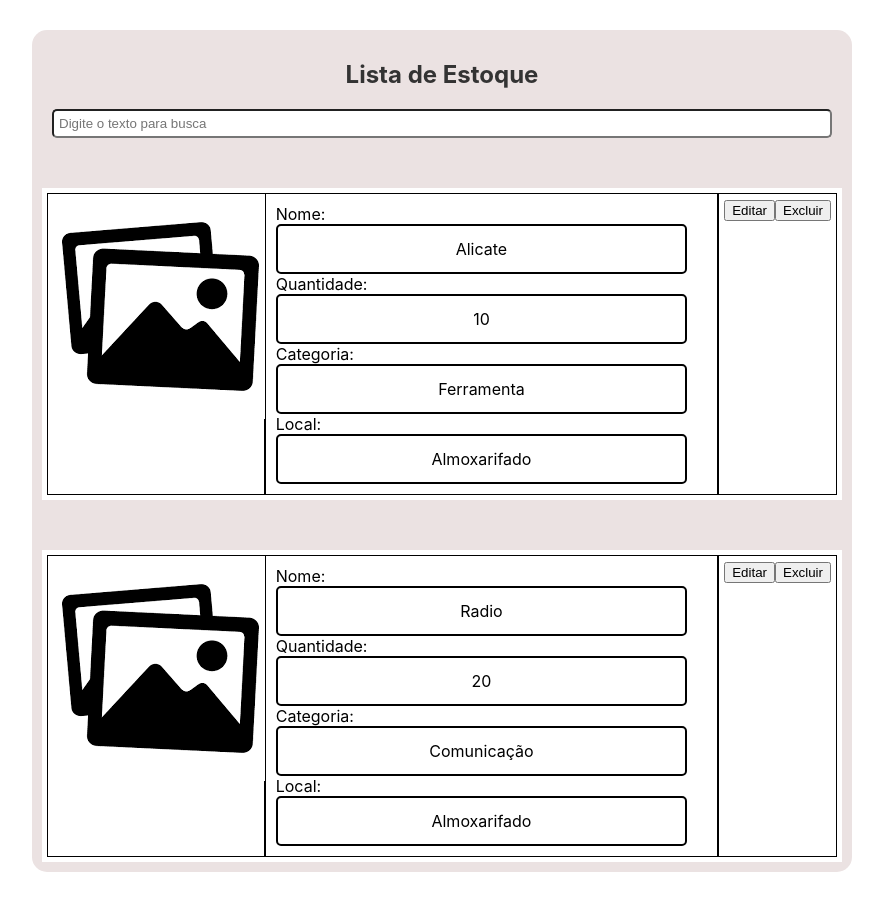
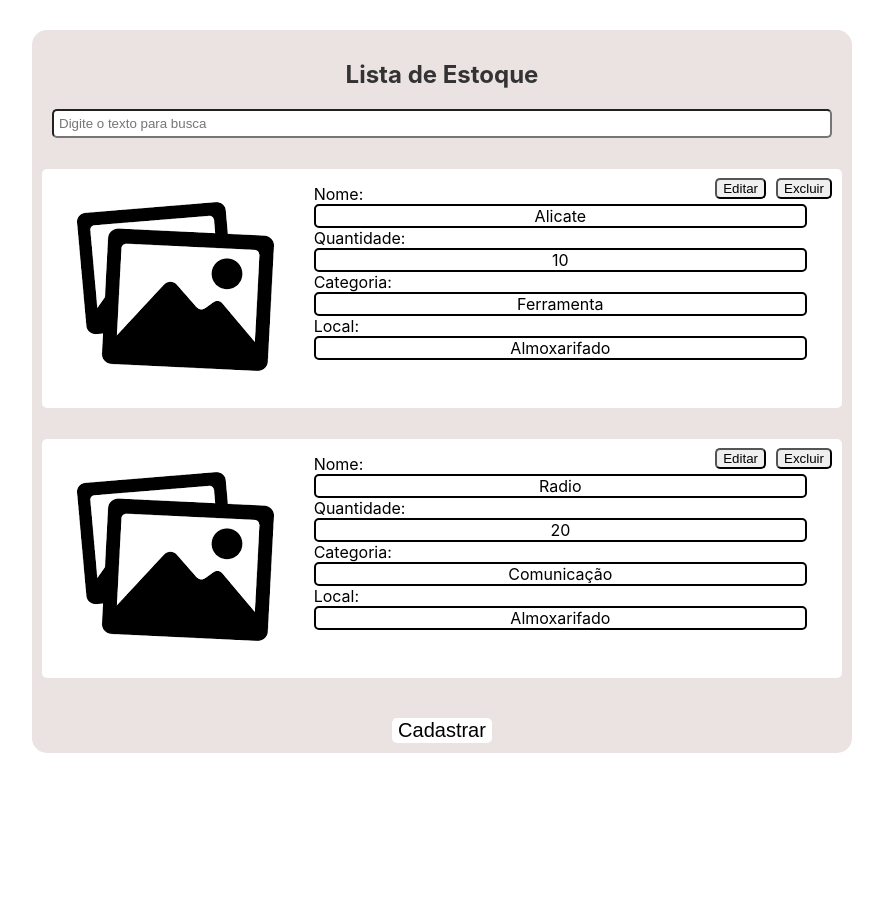
Before and after one commit to JhonataKornaker/Estoque-Web, a React (Create React App) app: page / in a window 1280 px wide. Shown: the whole page, without its empty margins (198-1081 px from the left). After the commit the page ends 800 px from the top, so only its background shows below. Built offline with nearby package versions, Linux system fonts and the light colour scheme.

Commit message:
Finalizando modal

```diff
--- a/src/App.css
+++ b/src/App.css
@@ -18,3 +18,13 @@ body {
   padding: 10px;
   border-radius: 15px;
 }
+.btnCadastrar {
+  margin-top: 40px;
+  background-color: white;
+  font-size: 20px;
+  border: none;
+  border-radius: 5px;
+}
+button {
+  cursor: pointer;
+}
--- a/src/App.js
+++ b/src/App.js
@@ -4,6 +4,7 @@ import './App.css';
 import ListaEstoque from './componentes/lista-estoque';
 import Pesquisar from './componentes/pesquisar';
 import Modal from './componentes/modal';
+
 
 function App() {
 
@@ -37,6 +38,16 @@ function App() {
     setIsModalOpen(false);
   };
 
+  const removerItem = (id) => {
+    const itemAtual = [...item];
+    const novaListaItem = itemAtual.filter((itemFiltro) => itemFiltro.id !== id ? itemAtual : null)
+    setItem(novaListaItem);
+  }
+
+  const adicionarItem = () => {
+
+  }
+
 
   return (
     <div className="App">
@@ -44,11 +55,15 @@ function App() {
       <Pesquisar />
       {
         item.map((lista) => (
-          <ListaEstoque key={lista.id} lista={lista} openModal={openModal}/>
+          <ListaEstoque key={lista.id} lista={lista} openModal={openModal} excluirItem={removerItem} />
         ))
       }
 
-    <Modal isOpen={isModalOpen} onClose={closeModal} listaModal={itemModal}/>
+      <button className='btnCadastrar'>
+        Cadastrar
+      </button>
+
+      <Modal isOpen={isModalOpen} onClose={closeModal} listaModal={itemModal} />
 
     </div>
   );
--- a/src/componentes/lista-estoque/ListaEstoque.css
+++ b/src/componentes/lista-estoque/ListaEstoque.css
@@ -1,18 +1,18 @@
 .container-lista {
     display: flex;
     flex-direction: row;
-    margin-top: 50px;
     padding: 5px;
     background-color: #fff;
     color: black;
+    border-radius: 5px;
+    position: relative; /* Adicione esta linha */
+    z-index: 0;
 }
 .imagem {
     flex: 1;
     width: 20%;
-    border: 1px solid;
 }
 .lista {
-    border: 1px solid;
     flex: 2;
     width: 100%;
     display: flex;
@@ -21,13 +21,24 @@
     align-items: start;
 }
 .botao {
-    border: 1px solid;
-    padding: 5px;
+    margin-top: 40px;
+    display: flex;
+    justify-content: end;
+    width: auto;
+    gap: 10px;
+    margin-bottom: -30px;
+    margin-right: 10px;
+    position: relative; /* Adicione esta linha */
+    z-index: 1;
+}
+.botao button {
+    border-radius: 5px;
 }
 span {
     border: 2px solid;
     width: calc(100% - 20px); /* 100% da largura do contêiner, com 10px de padding em cada lado */
-    padding: 13px; /* Espaçamento nos lados do input */
     box-sizing: border-box; /* Garante que o padding não aumente a largura total do input */
     border-radius: 5px;
+    display: inline-block;
+    text-align: center;
 }
--- a/src/componentes/lista-estoque/index.js
+++ b/src/componentes/lista-estoque/index.js
@@ -1,8 +1,13 @@
 
 import './ListaEstoque.css'
 
-const ListaEstoque = ({ lista, openModal }) => {
+const ListaEstoque = ({ lista, openModal, excluirItem }) => {
     return (
+        <>
+            <section className='botao'>
+                <button onClick={() => openModal(lista.id)}>Editar</button>
+                <button onClick={() => excluirItem(lista.id)}>Excluir</button>
+            </section>
             <section className='container-lista'>
                 <div className='imagem'>
                     <img src='/img2_padrao.png' alt='Imagem padrao' />
@@ -17,11 +22,8 @@ const ListaEstoque = ({ lista, openModal }) => {
                     Local:
                     <span>{lista.local}</span>
                 </div>
-            <div className='botao'>
-                <button onClick={() => openModal(lista.id)}>Editar</button>
-                <button>Excluir</button>
-            </div>
             </section>
+        </>
     )
 }
 
```
Lines whose indentation alone changed are shown as unchanged.
